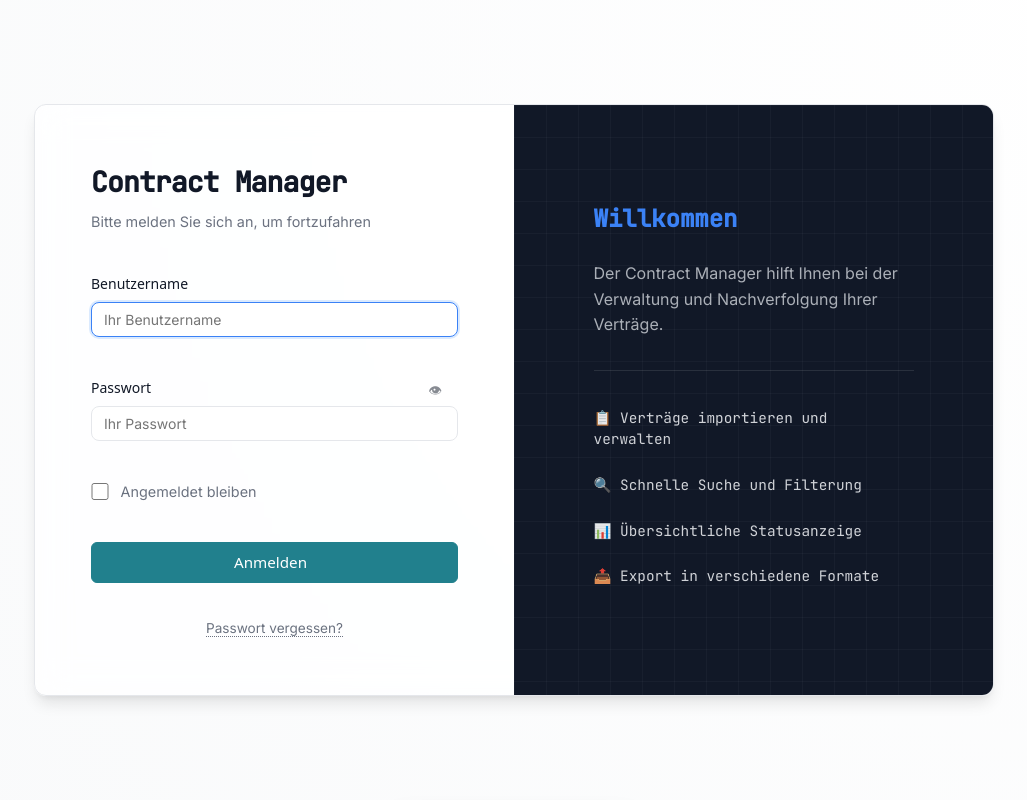
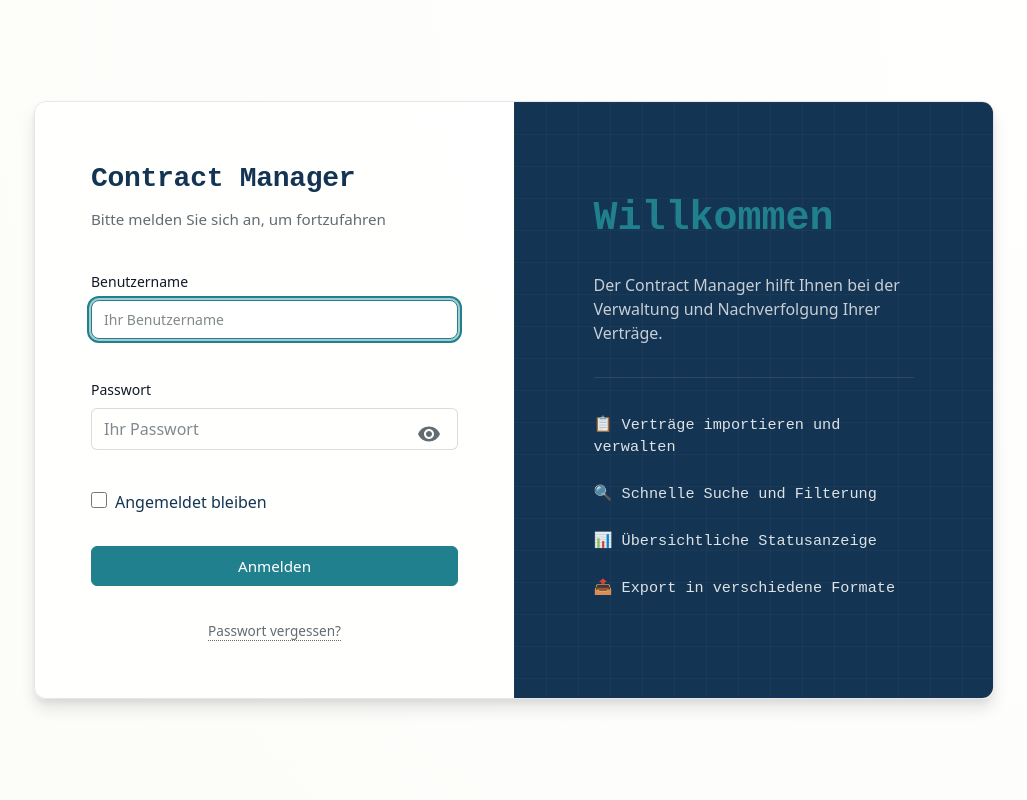
Before and after one commit to agtMorpheus/cautious-potato, a PHP site: page /login.html in a window 1280 px wide. Shown: the whole page, without its empty margins (126-1153 px from the left). Run offline with PHP 8.4, Linux system fonts and the light colour scheme.

Commit message:
Update Login page to follow UI standardization
- Updated login.html to use standardized BEM classes (btn--primary, form-control, form-check).
- Updated css/login.css to use standardized CSS variables from variables.css.
- Replaced Unicode eye icon with SVG for password visibility toggle for better consistency.
- Standardized alert messages and loading states.
- Verified changes with Playwright screenshot.

```diff
--- a/css/login.css
+++ b/css/login.css
@@ -11,12 +11,12 @@
     padding: 0;
     min-height: 100vh;
     /* Dark abstract/technical background */
-    background: radial-gradient(circle at top right, var(--bg-card) 0%, var(--bg-app) 100%);
+    background: radial-gradient(circle at top right, var(--color-surface) 0%, var(--color-background) 100%);
     display: flex;
     align-items: center;
     justify-content: center;
-    font-family: var(--font-family-base);
-    color: var(--text-main);
+    font-family: var(--font-family-std-base);
+    color: var(--color-text);
 }
 
 /* Login container */
@@ -25,13 +25,13 @@
     grid-template-columns: 1fr 1fr;
     max-width: 960px;
     width: 100%;
-    margin: var(--space-md);
+    margin: var(--space-16);
     background: var(--bg-glass);
     backdrop-filter: blur(16px);
     -webkit-backdrop-filter: blur(16px);
     border: 1px solid var(--border-glass);
-    border-radius: var(--radius-lg);
-    box-shadow: var(--shadow-lg);
+    border-radius: var(--radius-std-lg);
+    box-shadow: var(--shadow-std-lg);
     overflow: hidden;
 }
 
@@ -55,30 +55,36 @@
 }
 
 .login-header {
-    margin-bottom: 2.5rem;
+    margin-bottom: var(--space-40);
     text-align: left;
 }
 
 .login-header h1 {
-    margin: 0 0 var(--space-sm) 0;
-    font-size: 1.75rem;
-    font-weight: 700;
-    font-family: 'JetBrains Mono', monospace;
-    color: var(--text-main);
-    letter-spacing: -0.03em;
+    margin: 0 0 var(--space-8) 0;
+    font-size: var(--font-size-h2); /* 1.5rem */
+    font-weight: var(--font-weight-std-bold);
+    font-family: var(--font-family-std-mono);
+    color: var(--color-text);
+    letter-spacing: var(--letter-spacing-tight);
+}
+
+@media (min-width: 640px) {
+    .login-header h1 {
+        font-size: 1.75rem; /* slightly larger on desktop matching old design */
+    }
 }
 
 .login-subtitle {
     margin: 0;
-    font-size: 0.9rem;
-    color: var(--text-muted);
+    font-size: var(--font-size-small);
+    color: var(--color-text-secondary);
 }
 
 /* Form styles */
 #login-form {
     display: flex;
     flex-direction: column;
-    gap: var(--space-lg);
+    gap: var(--space-24);
 }
 
 .form-group {
@@ -88,103 +94,40 @@
 /* Password toggle */
 .password-toggle {
     position: absolute;
-    right: 0.75rem;
-    top: 2.var(--space-md); /* Adjusted for standard label height */
-    background: none;
-    border: none;
-    cursor: pointer;
-    padding: var(--space-xs);
-    opacity: 0.5;
-    transition: opacity 0.2s;
-    color: var(--text-main);
+    right: 0.5rem;
+    top: 34px; /* Align with input field */
+    z-index: 2;
+    color: var(--color-text-secondary);
 }
 
 .password-toggle:hover {
-    opacity: 1;
-}
-
-/* Checkbox group */
-.form-group--checkbox {
-    flex-direction: row;
-    align-items: center;
-    display: flex;
-}
-
-.checkbox-label {
-    display: flex;
-    align-items: center;
-    gap: 0.75rem;
-    cursor: pointer;
-    font-size: 0.9rem;
-    color: var(--text-secondary);
-}
-
-.checkbox-label input[type="checkbox"] {
-    width: 1.1rem;
-    height: 1.1rem;
-    accent-color: var(--primary-main);
-}
-
-/* Loading state for button */
-.btn.loading .btn-text {
-    opacity: 0;
-}
-
-.btn.loading .btn-spinner {
-    position: absolute;
-    top: 50%;
-    left: 50%;
-    transform: translate(-50%, -50%);
-    width: 1.25rem;
-    height: 1.25rem;
-    border: 2px solid rgba(255, 255, 255, 0.4);
-    border-top-color: var(--text-inverse);
-    border-radius: 50%;
-    animation: spin 0.8s linear infinite;
-}
-
-@keyframes spin {
-    to {
-        transform: translate(-50%, -50%) rotate(360deg);
-    }
-}
-
-/* Error message */
-.status--error {
-    display: none;
-    padding: 0.75rem;
-    font-size: 0.85rem;
-    color: var(--c-danger);
-    background: rgba(var(--danger-rgb), 0.1);
-    border: 1px solid rgba(var(--danger-rgb), 0.2);
-    border-radius: var(--radius-md);
-    text-align: center;
-    margin-top: var(--space-sm);
+    color: var(--color-primary);
+    background: transparent;
 }
 
 /* Login footer */
 .login-footer {
-    margin-top: var(--space-xl);
+    margin-top: var(--space-32);
     text-align: center;
 }
 
 .login-hint a {
-    color: var(--text-muted);
-    font-size: 0.85rem;
+    color: var(--color-text-secondary);
+    font-size: var(--font-size-tiny);
     text-decoration: none;
-    border-bottom: 1px dotted var(--text-muted);
-    transition: all 0.2s;
+    border-bottom: 1px dotted var(--color-text-secondary);
+    transition: all var(--duration-fast);
 }
 
 .login-hint a:hover {
-    color: var(--primary-main);
-    border-bottom-color: var(--primary-main);
+    color: var(--color-primary);
+    border-bottom-color: var(--color-primary);
 }
 
 /* Login info panel (right side) */
 .login-info {
-    background: var(--c-neutral-900);
-    color: var(--text-inverse);
+    background: var(--color-slate-900);
+    color: var(--color-white);
     padding: 3.5rem;
     display: flex;
     align-items: center;
@@ -214,19 +157,19 @@
 }
 
 .info-content h2 {
-    margin: 0 0 var(--space-lg) 0;
-    font-size: var(--font-size-2xl);
-    font-weight: 700;
-    font-family: 'JetBrains Mono', monospace;
-    color: var(--primary-main);
+    margin: 0 0 var(--space-24) 0;
+    font-size: var(--font-size-h1);
+    font-weight: var(--font-weight-std-bold);
+    font-family: var(--font-family-std-mono);
+    color: var(--color-primary);
 }
 
 .info-content p {
-    margin: 0 0 var(--space-xl) 0;
-    font-size: var(--font-size-base);
+    margin: 0 0 var(--space-32) 0;
+    font-size: var(--font-size-std-base);
     opacity: 0.8;
-    line-height: 1.6;
-    color: var(--c-neutral-300);
+    line-height: var(--line-height-body);
+    color: var(--color-gray-200);
 }
 
 .feature-list {
@@ -234,37 +177,37 @@
     padding: 0;
     margin: 0;
     border-top: 1px solid rgba(255, 255, 255, 0.1);
-    padding-top: var(--space-lg);
+    padding-top: var(--space-24);
 }
 
 .feature-list li {
     padding: 0.75rem 0;
-    font-size: 0.9rem;
+    font-size: var(--font-size-small);
     opacity: 0.9;
     display: flex;
     align-items: center;
     gap: 0.75rem;
-    color: var(--c-neutral-200);
-    font-family: 'JetBrains Mono', monospace;
+    color: var(--color-gray-200);
+    font-family: var(--font-family-std-mono);
 }
 
 /* Offline indicator */
 .offline-indicator {
     position: fixed;
-    bottom: var(--space-xl);
+    bottom: var(--space-32);
     left: 50%;
     transform: translateX(-50%) translateY(200%);
-    background: var(--bg-app);
-    border: 1px solid var(--c-danger);
-    color: var(--c-danger);
-    padding: 0.75rem var(--space-lg);
-    border-radius: 9999px;
-    font-size: 0.85rem;
-    font-weight: 600;
+    background: var(--color-background);
+    border: 1px solid var(--color-error);
+    color: var(--color-error);
+    padding: 0.75rem var(--space-24);
+    border-radius: var(--radius-std-full);
+    font-size: var(--font-size-small);
+    font-weight: var(--font-weight-std-semibold);
     display: flex;
     align-items: center;
     gap: 0.75rem;
-    box-shadow: 0 10px 25px rgba(0, 0, 0, 0.5);
+    box-shadow: var(--shadow-std-lg);
     transition: transform 0.3s cubic-bezier(0.34, 1.56, 0.64, 1);
     z-index: 1000;
 }
@@ -275,6 +218,6 @@
 
 @media (prefers-color-scheme: dark) {
     .login-body {
-        background: var(--bg-sidebar);
+        background: var(--color-background);
     }
 }
--- a/login.html
+++ b/login.html
@@ -29,32 +29,31 @@
                 <div class="form-group">
                     <label for="username" class="form-label">Benutzername</label>
                     <input id="username" type="text" name="username" autocomplete="username" required autofocus
-                        placeholder="Ihr Benutzername" class="form-input">
+                        placeholder="Ihr Benutzername" class="form-control">
                 </div>
 
-                <div class="form-group">
+                <div class="form-group" style="position: relative;">
                     <label for="password" class="form-label">Passwort</label>
                     <input id="password" type="password" name="password" autocomplete="current-password" required
-                        placeholder="Ihr Passwort" class="form-input">
-                    <button type="button" class="password-toggle" id="password-toggle"
+                        placeholder="Ihr Passwort" class="form-control">
+                    <button type="button" class="password-toggle btn btn--icon btn--ghost" id="password-toggle"
                         aria-label="Passwort anzeigen/verbergen">
-                        <span class="icon-eye">👁</span>
+                        <svg class="icon-eye" xmlns="http://www.w3.org/2000/svg" height="24" viewBox="0 0 24 24" width="24" fill="currentColor"><path d="M12 4.5C7 4.5 2.73 7.61 1 12c1.73 4.39 6 7.5 11 7.5s9.27-3.11 11-7.5c-1.73-4.39-6-7.5-11-7.5zM12 17c-2.76 0-5-2.24-5-5s2.24-5 5-5 5 2.24 5 5-2.24 5-5 5zm0-8c-1.66 0-3 1.34-3 3s1.34 3 3 3 3-1.34 3-3-1.34-3-3-3z"/></svg>
                     </button>
                 </div>
 
-                <div class="form-group form-group--checkbox">
-                    <label class="checkbox-label">
-                        <input type="checkbox" id="remember-me" name="remember">
-                        <span>Angemeldet bleiben</span>
+                <div class="form-check">
+                    <input class="form-check-input" type="checkbox" id="remember-me" name="remember">
+                    <label class="form-check-label" for="remember-me">
+                        Angemeldet bleiben
                     </label>
                 </div>
 
-                <button type="submit" class="btn btn-primary btn-full" id="login-button">
+                <button type="submit" class="btn btn--primary btn--full-width" id="login-button">
                     <span class="btn-text">Anmelden</span>
-                    <span class="btn-spinner" aria-hidden="true"></span>
                 </button>
 
-                <div id="login-error" class="status status--error" role="alert" aria-live="polite"></div>
+                <div id="login-error" class="alert alert--error" role="alert" aria-live="polite" style="display: none;"></div>
             </form>
 
             <div class="login-footer">
@@ -158,10 +157,13 @@
         });
 
         // Password visibility toggle
+        const iconEyeOpen = '<path d="M12 4.5C7 4.5 2.73 7.61 1 12c1.73 4.39 6 7.5 11 7.5s9.27-3.11 11-7.5c-1.73-4.39-6-7.5-11-7.5zM12 17c-2.76 0-5-2.24-5-5s2.24-5 5-5 5 2.24 5 5-2.24 5-5 5zm0-8c-1.66 0-3 1.34-3 3s1.34 3 3 3 3-1.34 3-3-1.34-3-3-3z"/>';
+        const iconEyeClosed = '<path d="M12 7c2.76 0 5 2.24 5 5 0 .65-.13 1.26-.36 1.83l2.92 2.92c1.51-1.26 2.7-2.89 3.43-4.75-1.73-4.39-6-7.5-11-7.5-1.4 0-2.74.25-4.01.7l2.16 2.16C10.74 7.13 11.35 7 12 7zM2 4.27l2.28 2.28.46.46C3.08 8.3 1.78 10.02 1 12c1.73 4.39 6 7.5 11 7.5 1.55 0 3.03-.3 4.38-.84l.42.42L19.73 22 21 20.73 3.27 3 2 4.27zM7.53 9.8l1.55 1.55c-.05.21-.08.43-.08.65 0 1.66 1.34 3 3 3 .22 0 .44-.03.65-.08l1.55 1.55c-.67.33-1.41.53-2.2.53-2.76 0-5-2.24-5-5 0-.79.2-1.53.53-2.2zm4.31-.78l3.15 3.15.02-.16c0-1.66-1.34-3-3-3l-.17.01z"/>';
+
         passwordToggle.addEventListener('click', () => {
             const isPassword = passwordInput.type === 'password';
             passwordInput.type = isPassword ? 'text' : 'password';
-            passwordToggle.querySelector('.icon-eye').textContent = isPassword ? '🙈' : '👁';
+            passwordToggle.querySelector('.icon-eye').innerHTML = isPassword ? iconEyeClosed : iconEyeOpen;
         });
 
         // Forgot password link
@@ -180,7 +182,7 @@
 
         // Helper functions
         function setLoading(isLoading) {
-            loginButton.classList.toggle('loading', isLoading);
+            loginButton.classList.toggle('btn--loading', isLoading);
             loginButton.disabled = isLoading;
             usernameInput.disabled = isLoading;
             passwordInput.disabled = isLoading;
@@ -188,7 +190,7 @@
 
         function showError(message) {
             loginError.textContent = message;
-            loginError.style.display = 'block';
+            loginError.style.display = 'flex';
         }
 
         function hideError() {
```
